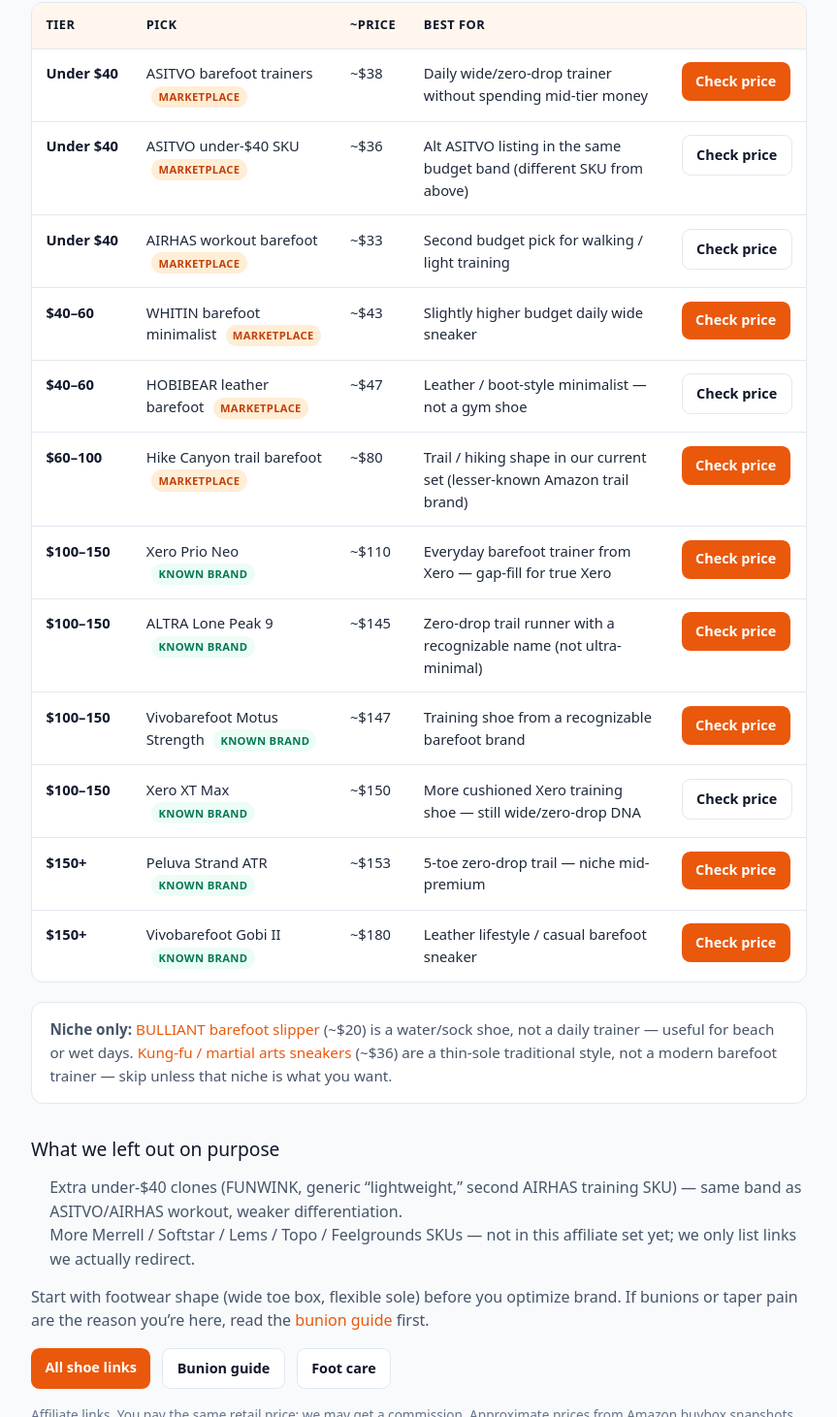
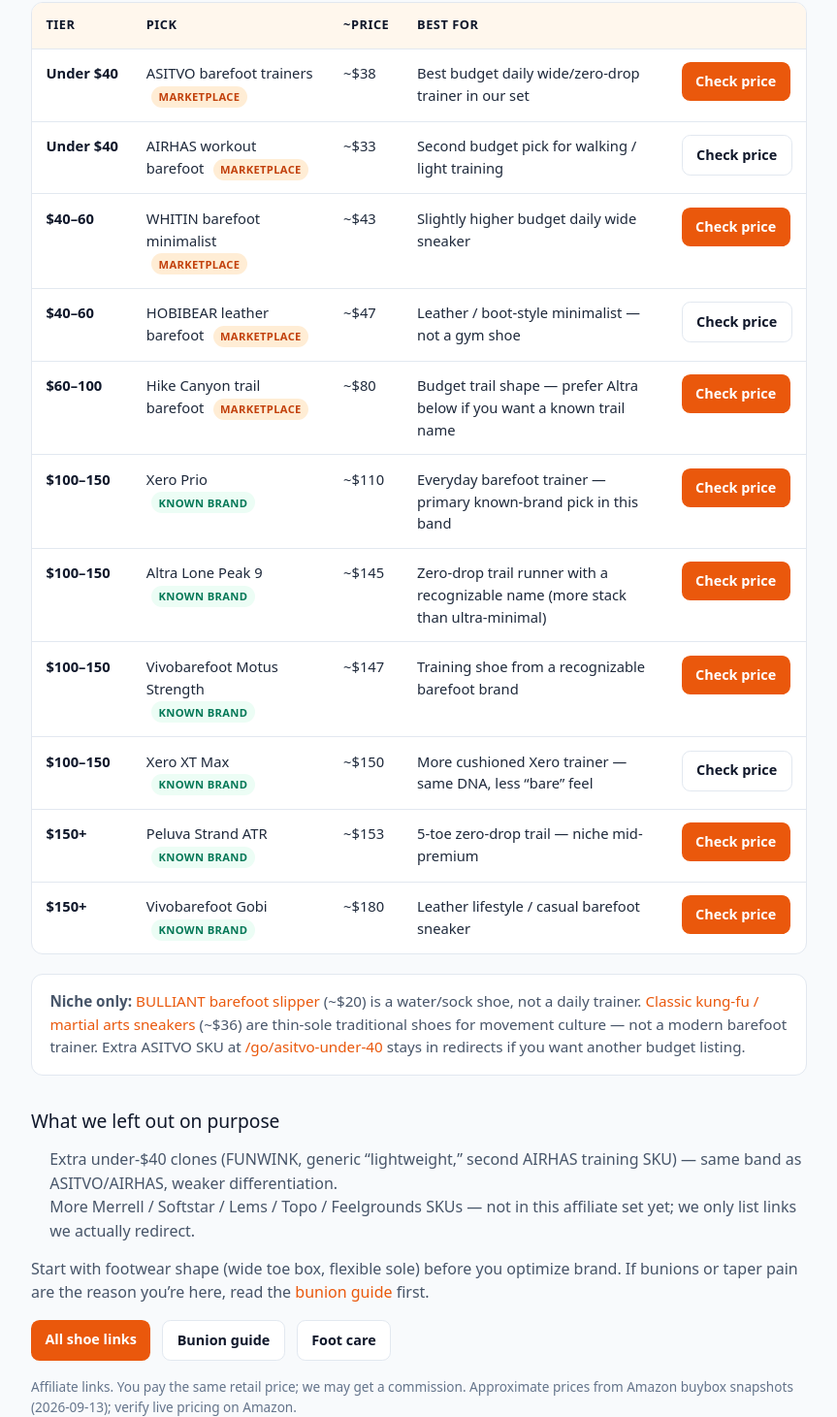
Before and after one commit to ryanunmack-dot/stackspan, a website: page public/minimalist-shoes/compare/index.html in a window 1280 px wide. Shown: the part 599-2060 px from the top of the page at 97% size, without its empty margins (208-1071 px from the left). Drawn offline with nearby package versions, Linux system fonts and the light colour scheme.

Commit message:
Polish compare table after known-brand gap-fills
Lean featured rows (drop redundant ASITVO under-$40 from table), tighten Xero/Altra/Vivo/Peluva copy, add known brands to shoes hub. Redirects already on branch.

```diff
--- a/public/minimalist-shoes/compare/index.html
+++ b/public/minimalist-shoes/compare/index.html
@@ -77,7 +77,7 @@ tr:last-child td { border-bottom:none; }
 <h1>Barefoot shoes by price tier</h1>
 <p class="lede">Wide toe-box / zero-drop options we currently link — marketplace budget picks plus known-brand mid-premium gap-fills, sorted by Amazon list price.</p>
 <div class="bluf">
-<strong>BLUF:</strong> Under $40 Amazon “barefoot” listings are crowded with lookalikes. Pick one solid budget trainer if you want cheap room for toes; step up to Xero / Altra / Vivo / Peluva when you want a known brand, trail use, or leather. Prices below are approximate Amazon buybox snapshots and can change by size/color.
+<strong>BLUF:</strong> Under $40 Amazon “barefoot” listings are crowded with lookalikes. Pick one solid budget trainer if you want cheap room for toes; step up to Xero, Altra, Vivobarefoot, or Peluva when you want a known brand, trail use, or leather. Prices below are approximate Amazon buybox snapshots and can change by size/color.
 </div>
 <div class="prose">
 <p>This is not medical advice. Marketplace barefoot clones can vary in fit and quality control — confirm wide toe box and zero-drop on the product page before you buy. Known brands cost more; they also make returns and sizing less of a lottery.</p>
@@ -99,15 +99,8 @@ tr:last-child td { border-bottom:none; }
 <td class="tier">Under $40</td>
 <td>ASITVO barefoot trainers <span class="tag">Marketplace</span></td>
 <td class="price">~$38</td>
-<td>Daily wide/zero-drop trainer without spending mid-tier money</td>
+<td>Best budget daily wide/zero-drop trainer in our set</td>
 <td><a class="btn" href="/go/asitvo-barefoot">Check price</a></td>
-</tr>
-<tr>
-<td class="tier">Under $40</td>
-<td>ASITVO under-$40 SKU <span class="tag">Marketplace</span></td>
-<td class="price">~$36</td>
-<td>Alt ASITVO listing in the same budget band (different SKU from above)</td>
-<td><a class="btn btn-secondary" href="/go/asitvo-under-40">Check price</a></td>
 </tr>
 <tr>
 <td class="tier">Under $40</td>
@@ -134,21 +127,21 @@ tr:last-child td { border-bottom:none; }
 <td class="tier">$60–100</td>
 <td>Hike Canyon trail barefoot <span class="tag">Marketplace</span></td>
 <td class="price">~$80</td>
-<td>Trail / hiking shape in our current set (lesser-known Amazon trail brand)</td>
+<td>Budget trail shape — prefer Altra below if you want a known trail name</td>
 <td><a class="btn" href="/go/hike-canyon">Check price</a></td>
 </tr>
 <tr>
 <td class="tier">$100–150</td>
-<td>Xero Prio Neo <span class="tag tag-known">Known brand</span></td>
+<td>Xero Prio <span class="tag tag-known">Known brand</span></td>
 <td class="price">~$110</td>
-<td>Everyday barefoot trainer from Xero — gap-fill for true Xero</td>
+<td>Everyday barefoot trainer — primary known-brand pick in this band</td>
 <td><a class="btn" href="/go/xero-prio">Check price</a></td>
 </tr>
 <tr>
 <td class="tier">$100–150</td>
-<td>ALTRA Lone Peak 9 <span class="tag tag-known">Known brand</span></td>
+<td>Altra Lone Peak 9 <span class="tag tag-known">Known brand</span></td>
 <td class="price">~$145</td>
-<td>Zero-drop trail runner with a recognizable name (not ultra-minimal)</td>
+<td>Zero-drop trail runner with a recognizable name (more stack than ultra-minimal)</td>
 <td><a class="btn" href="/go/altra-lone-peak-9">Check price</a></td>
 </tr>
 <tr>
@@ -162,7 +155,7 @@ tr:last-child td { border-bottom:none; }
 <td class="tier">$100–150</td>
 <td>Xero XT Max <span class="tag tag-known">Known brand</span></td>
 <td class="price">~$150</td>
-<td>More cushioned Xero training shoe — still wide/zero-drop DNA</td>
+<td>More cushioned Xero trainer — same DNA, less “bare” feel</td>
 <td><a class="btn btn-secondary" href="/go/xero-xt-max">Check price</a></td>
 </tr>
 <tr>
@@ -174,7 +167,7 @@ tr:last-child td { border-bottom:none; }
 </tr>
 <tr>
 <td class="tier">$150+</td>
-<td>Vivobarefoot Gobi II <span class="tag tag-known">Known brand</span></td>
+<td>Vivobarefoot Gobi <span class="tag tag-known">Known brand</span></td>
 <td class="price">~$180</td>
 <td>Leather lifestyle / casual barefoot sneaker</td>
 <td><a class="btn" href="/go/vivobarefoot-gobi">Check price</a></td>
@@ -184,13 +177,13 @@ tr:last-child td { border-bottom:none; }
 </div>
 
 <div class="note">
-<strong>Niche only:</strong> <a href="/go/bulliant-slipper">BULLIANT barefoot slipper</a> (~$20) is a water/sock shoe, not a daily trainer — useful for beach or wet days. <a href="/go/kung-fu-shoes">Kung-fu / martial arts sneakers</a> (~$36) are a thin-sole traditional style, not a modern barefoot trainer — skip unless that niche is what you want.
+<strong>Niche only:</strong> <a href="/go/bulliant-slipper">BULLIANT barefoot slipper</a> (~$20) is a water/sock shoe, not a daily trainer. <a href="/go/kung-fu-shoes">Classic kung-fu / martial arts sneakers</a> (~$36) are thin-sole traditional shoes for movement culture — not a modern barefoot trainer. Extra ASITVO SKU at <a href="/go/asitvo-under-40">/go/asitvo-under-40</a> stays in redirects if you want another budget listing.
 </div>
 
 <div class="prose">
 <h2>What we left out on purpose</h2>
 <ul>
-<li>Extra under-$40 clones (FUNWINK, generic “lightweight,” second AIRHAS training SKU) — same band as ASITVO/AIRHAS workout, weaker differentiation.</li>
+<li>Extra under-$40 clones (FUNWINK, generic “lightweight,” second AIRHAS training SKU) — same band as ASITVO/AIRHAS, weaker differentiation.</li>
 <li>More Merrell / Softstar / Lems / Topo / Feelgrounds SKUs — not in this affiliate set yet; we only list links we actually redirect.</li>
 </ul>
 <p>Start with footwear shape (wide toe box, flexible sole) before you optimize brand. If bunions or taper pain are the reason you’re here, read the <a href="/bunions/">bunion guide</a> first.</p>
```
Also changed, not shown: public/minimalist-shoes/index.html (+6 -1 lines).
